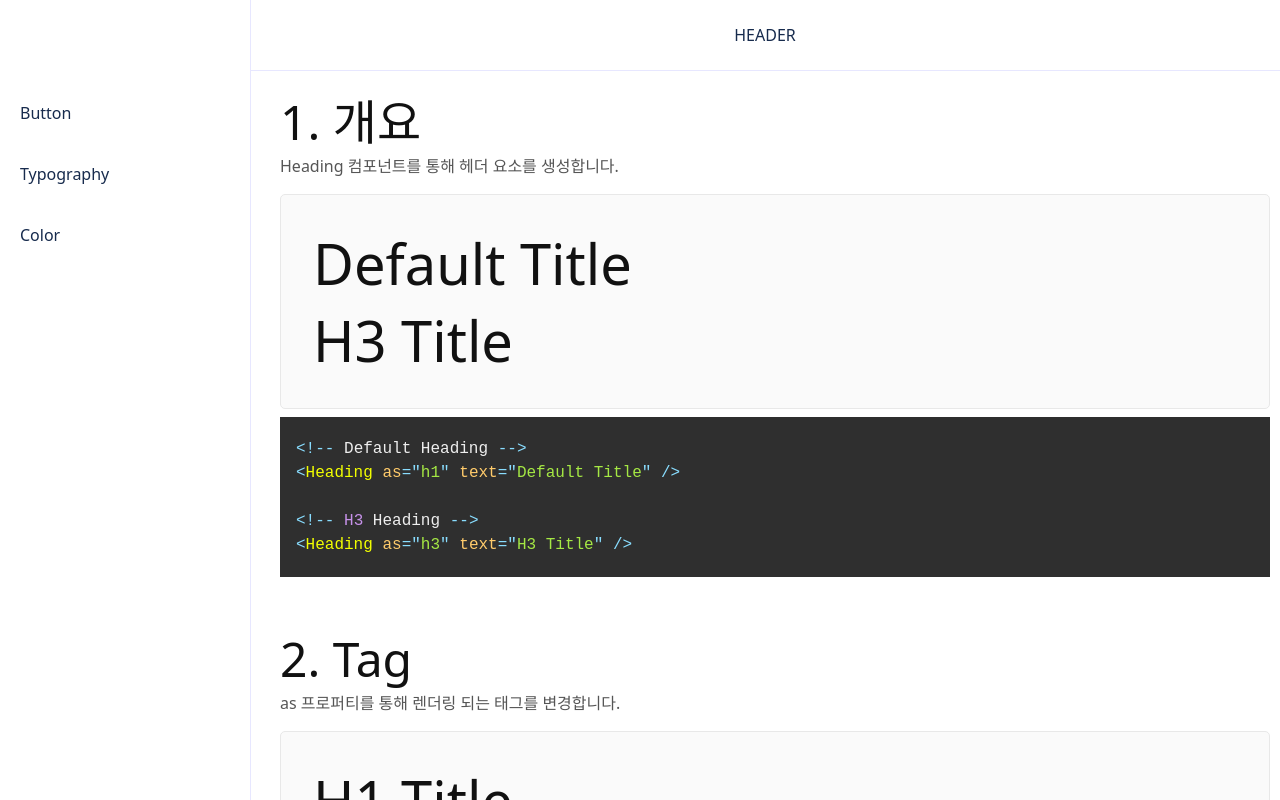
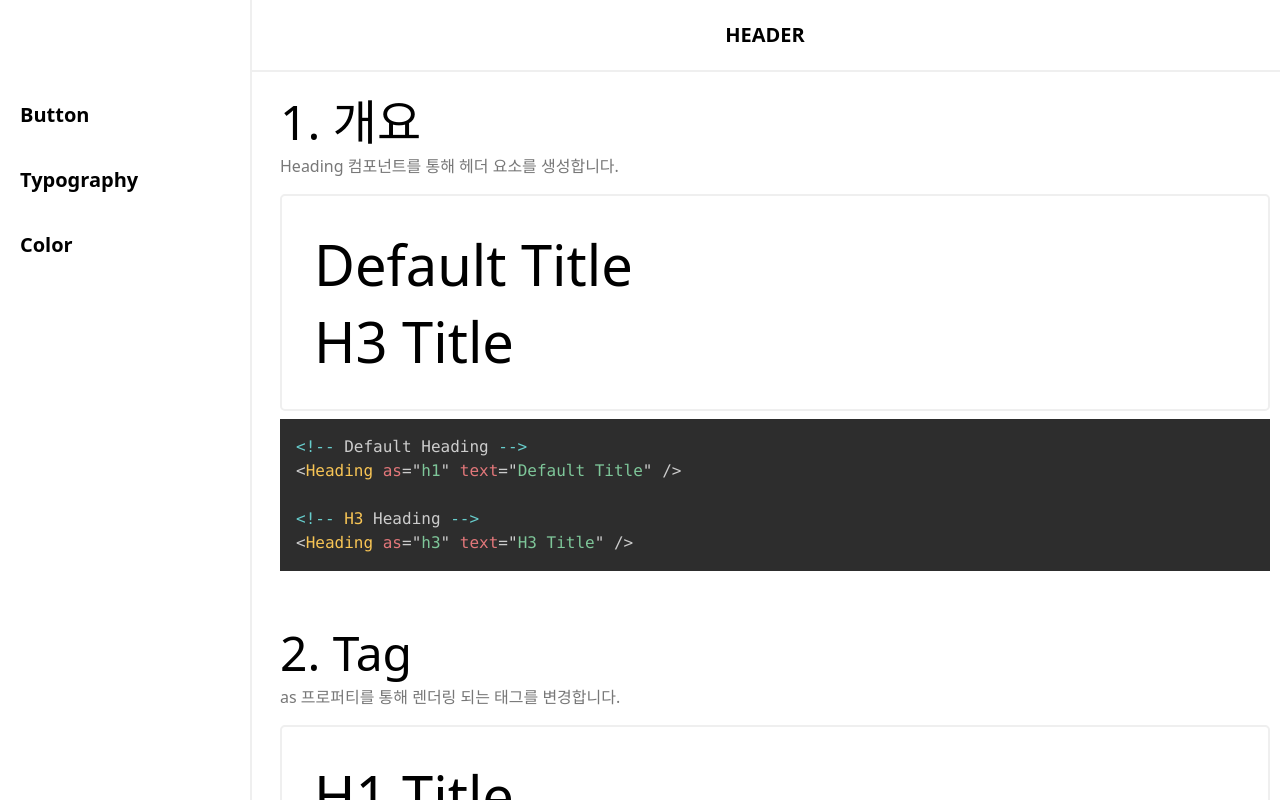
Before and after one commit to dongggggae/_hyun-design-system, a React (Vite) app: page /components/Typography in a window 1280 px wide. Shown: the top 800 px of the page. Built offline with nearby package versions, Linux system fonts and the light colour scheme.

Commit message:
Color 값 재정의

```diff
--- a/src/components/docs/CodeContainer.jsx
+++ b/src/components/docs/CodeContainer.jsx
@@ -1,11 +1,11 @@
 import PropTypes from 'prop-types';
 import { Prism as SyntaxHighlighter } from 'react-syntax-highlighter';
-import { materialDark } from 'react-syntax-highlighter/dist/cjs/styles/prism';
+import { tomorrow } from 'react-syntax-highlighter/dist/cjs/styles/prism';
 
 const CodeContainer = ({ codeString }) => {
   return (
     <div className="CodeContainer">
-      <SyntaxHighlighter language="jsx" style={materialDark}>
+      <SyntaxHighlighter language="jsx" style={tomorrow}>
         {codeString}
       </SyntaxHighlighter>
     </div>
--- a/src/components/hyun-design-system/typography/Heading.jsx
+++ b/src/components/hyun-design-system/typography/Heading.jsx
@@ -1,5 +1,6 @@
 import PropTypes from 'prop-types';
 import styled from '@emotion/styled';
+import { defaultTheme } from '../../../themes';
 
 const StylesHeading = {
   1: {
@@ -31,7 +32,7 @@ const StylesHeading = {
 const StyledHeading = styled.h1`
   font-size: ${(props) => StylesHeading[props.size].fontSize};
   line-height: ${(props) => StylesHeading[props.size].lineHeight};
-  color: #111111;
+  color: ${defaultTheme.colors.primaryText};
 `;
 
 const Heading = ({ as, size, text }) => {
--- a/src/components/layout/Sidebar.jsx
+++ b/src/components/layout/Sidebar.jsx
@@ -8,7 +8,9 @@ const MySidebar = () => {
     display: inline-block;
     width: 100%;
     height: 100%;
-    color: ${defaultTheme.colors.tintColor};
+    color: ${defaultTheme.colors.primaryText};
+    font-size: 20px;
+    font-weight: bold;
     text-decoration: none;
   `;
 
@@ -17,8 +19,8 @@ const MySidebar = () => {
     flex-direction: column;
     gap: 10px;
     width: 250px;
-    background-color: ${defaultTheme.colors.white};
-    border-right: 1px solid ${defaultTheme.colors.purpleTint};
+    background-color: ${defaultTheme.colors.surface};
+    border-right: 2px solid ${defaultTheme.colors.divider};
   `;
 
   const PREFIX = 'Sidebar';
--- a/src/index.css
+++ b/src/index.css
@@ -15,8 +15,8 @@
   font-weight: 400;
 
   color-scheme: light dark;
-  color: #172b4d;
-  background-color: #ffffff;
+  color: #000;
+  background-color: #fff;
 
   font-synthesis: none;
   text-rendering: optimizeLegibility;
--- a/src/pages/components/Btn.jsx
+++ b/src/pages/components/Btn.jsx
@@ -2,16 +2,15 @@ import styled from '@emotion/styled';
 import Heading from '../../components/hyun-design-system/typography/Heading';
 import CodeContainer from '../../components/docs/CodeContainer';
 import Button from '../../components/hyun-design-system/button/Button';
+import { defaultTheme } from '../../themes';
 
 const StyledPreview = styled.div`
   display: flex;
   gap: 5px;
   flex-wrap: wrap;
   padding: 32px;
-  background-color: #fff;
-  border: 1px solid #091e4224;
+  border: 2px solid ${defaultTheme.colors.divider};
   border-radius: 5px;
-  color: #333;
 `;
 
 const ComponentContent = styled.div`
@@ -20,7 +19,7 @@ const ComponentContent = styled.div`
 
 const Desc = styled.p`
   margin-bottom: 16px;
-  color: #555555;
+  color: ${defaultTheme.colors.secondaryText};
   font-size: 14px;
   line-height: 24px;
 `;
--- a/src/pages/components/Typography.jsx
+++ b/src/pages/components/Typography.jsx
@@ -1,6 +1,7 @@
 import styled from '@emotion/styled';
 import CodeContainer from '../../components/docs/CodeContainer';
 import Heading from '../../components/hyun-design-system/typography/Heading';
+import { defaultTheme } from '../../themes';
 
 const StyledPreview = styled.div`
   display: flex;
@@ -8,15 +9,13 @@ const StyledPreview = styled.div`
   gap: 5px;
   flex-wrap: wrap;
   padding: 32px;
-  background-color: #fafafa;
-  border: 1px solid #e8e8e8;
+  border: 2px solid ${defaultTheme.colors.divider};
   border-radius: 5px;
-  color: #333;
 `;
 
 const Desc = styled.p`
   margin-bottom: 16px;
-  color: #555555;
+  color: ${defaultTheme.colors.secondaryText};
   font-sizze: 14px;
   line-height: 24px;
 `;
--- a/src/themes/default/components/header.js
+++ b/src/themes/default/components/header.js
@@ -6,8 +6,11 @@ const baseStyle = {
   width: `calc(100% - ${tokens.variables.asideWidth})`,
   height: '70px',
   marginLeft: `${tokens.variables.asideWidth}`,
-  backgroundColor: `${tokens.colors.white}`,
-  borderBottom: `1px solid ${tokens.colors.purpleTint}`,
+  backgroundColor: 'hsla(0,0%,100%,.95)',
+  borderBottom: `2px solid ${tokens.colors.divider}`,
+  color: `${tokens.colors.primaryText}`,
+  fontSize: '20px',
+  fontWeight: 'bold',
   zIndex: `${tokens.zindex.positioner}`,
 };
 
--- a/src/themes/default/tokens/colors.js
+++ b/src/themes/default/tokens/colors.js
@@ -1,66 +1,68 @@
 const colorScales = {
   // gray
   white: '#fff',
-  gray100: '#fafafa ',
-  gray200: '#f2f2f2 ',
-  gray300: '#e8e8e8 ',
-  gray400: '#dfdfdf ',
-  gray500: '#b7b7b7 ',
-  gray600: '#777 ',
-  gray700: '#555 ',
-  gray800: '#111 ',
-  black: '000',
+  gray100: '#FCFCFC ',
+  gray150: '#F5F5F5',
+  gray200: '#EFEFEF ',
+  gray250: '#E8E8E8',
+  gray300: '#DFDFDF',
+  gray350: '#C8C8C8',
+  gray400: '#B7B7B7',
+  gray500: '#949494',
+  gray600: '#777777',
+  gray650: '#616161',
+  gray700: '#555555',
+  gray750: '#3F3F3F',
+  gray800: '#2A2A2A',
+  gray850: '#1F1F1F',
+  gray900: '#111111',
+  black: '#000000',
+
+  //green
+  green500: '#5BDD6A',
+  green600: '#06C755',
+  green700: '#3D9E43',
+  green800: '#1E6E1E',
+
+  //red
+  red500: '#FF697A',
+  red600: '#FF334B',
+  red700: '#E5172F',
+  red800: '#C9162B',
+
+  //amber
+  amber500: '#FFD86B',
+  amber600: '#FFC53D',
+  amber700: '#FCB321',
+  amber800: '#FA9E1E',
 
   // blue
-  blue50: '#eaf5ff ',
-  blue100: '#c2e3ff ',
-  blue200: '#9ad0ff ',
-  blue300: '#5badff ',
-  blue400: '#2d89ff ',
-  blue500: '#1067ff ',
-  blue600: '#054ce2 ',
-  blue700: '#0034bf ',
-  blue800: '#002198 ',
-  blue900: '#051671 ',
+  blue400: '#96B2FF',
+  blue500: '#638DFF',
+  blue600: '#4D73FF',
+  blue700: '#2F59CC',
 
   // navy
-  navy50: '#d9e6fd',
-  navy100: '#b4cbfc',
-  navy200: '#8dacf6',
-  navy300: '#6e91ec',
-  navy400: '#4169e1',
-  navy500: '#2f50c1',
-  navy600: '#1f3bb3',
-  navy700: '#142782',
-  navy800: '#0c1a6c',
-  navy900: '#1e283d',
-
-  // tint
-  grayTint: '#f7f9fb',
-  grayblueTint: '#f3f7fd',
-  greenTint: '#e6f9cb',
-  bluegreenTint: '#d7fbf6',
-  blueTint: '#e9f4ff',
-  purpleTint: '#e7e7ff',
-  redTint: '#ffe4e4',
-  orangeTint: '#ffead2',
-  yellowTint: '#f8f6c5',
-  tintColor: '#172b4d',
-
-  // varidate
-  default: '#2952CC',
-  positive: '#38D563 ',
-  caution: '#FFB747 ',
-  negative: '#FF554A',
+  navy400: '#C8CFDC',
+  navy500: '#98A0B3',
+  navy600: '#707991',
+  navy700: '#464F69',
+  navy800: '#323B54',
+  navy900: '#202A43',
 };
 
 const colors = {
   ...colorScales,
 
-  common: colorScales.gray800,
-  muted: colorScales.gray400,
-  selected: colorScales.default,
+  primaryText: colorScales.black,
+  secondaryText: colorScales.gray600,
+  tertiaryText: colorScales.gray500,
   surface: colorScales.white,
+  green: colorScales.green600,
+  red: colorScales.red600,
+  link: colorScales.blue600,
+  placeholder: colorScales.gray350,
+  divider: colorScales.gray200,
   overlay: 'rgba(67, 90, 111, 0.7)',
 };
 export default colors;
```
